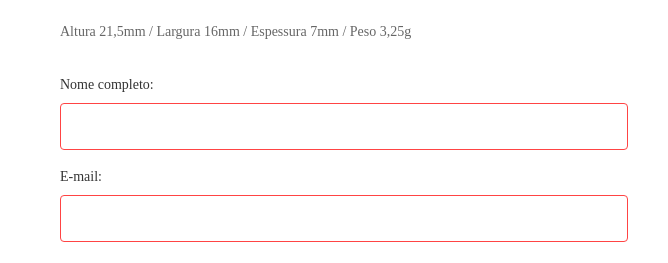
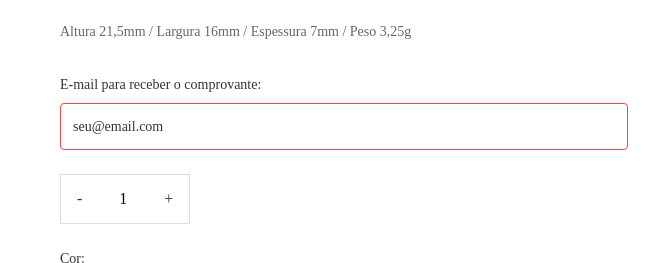
Before and after one commit to MyrnaClyde/myrna-clyde, a website: page products/colar-orquidea-essencia.html in a window 1280 px wide. Shown: the part 240-503 px from the top of the page, 612-1280 px from the left. Drawn offline with Linux system fonts and the light colour scheme.

Commit message:
refactor: simplifica formulário para ter apenas e-mail

```diff
--- a/products/colar-orquidea-essencia.html
+++ b/products/colar-orquidea-essencia.html
@@ -30,12 +30,8 @@
                 <form class="product__form" onsubmit="event.preventDefault(); handlePayment('colar-orquidea', 399.00);">
                     <div class="product__customer-info">
                         <div class="form-group">
-                            <label for="name">Nome completo:</label>
-                            <input type="text" id="name" name="name" required class="form-input">
-                        </div>
-                        <div class="form-group">
-                            <label for="email">E-mail:</label>
-                            <input type="email" id="email" name="email" required class="form-input">
+                            <label for="email">E-mail para receber o comprovante:</label>
+                            <input type="email" id="email" name="email" required class="form-input" placeholder="seu@email.com">
                         </div>
                     </div>
 
@@ -88,8 +84,7 @@
                             body: JSON.stringify({
                                 product_id: productId,
                                 amount: amount,
-                                customer_email: document.getElementById('email').value,
-                                customer_name: document.getElementById('name').value
+                                customer_email: document.getElementById('email').value
                             })
                         });
 
```
